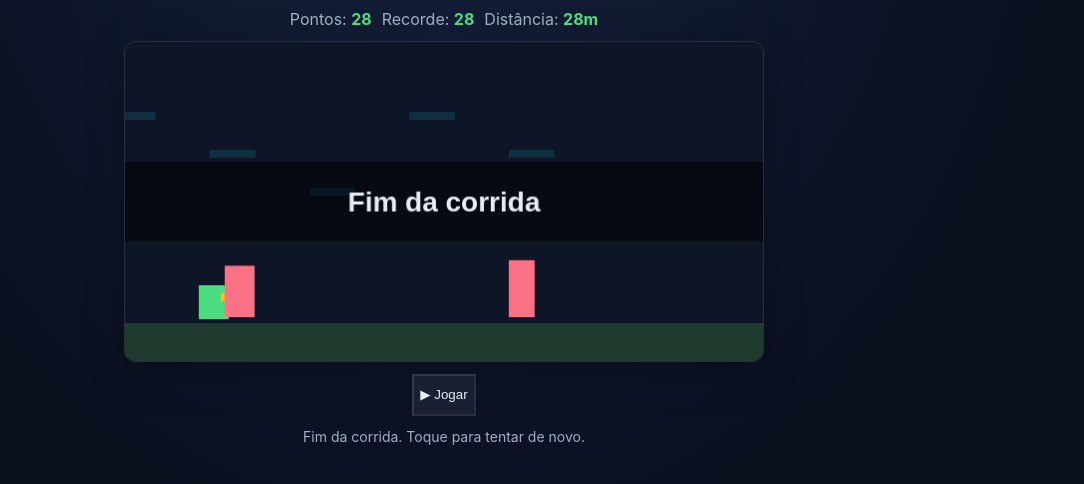
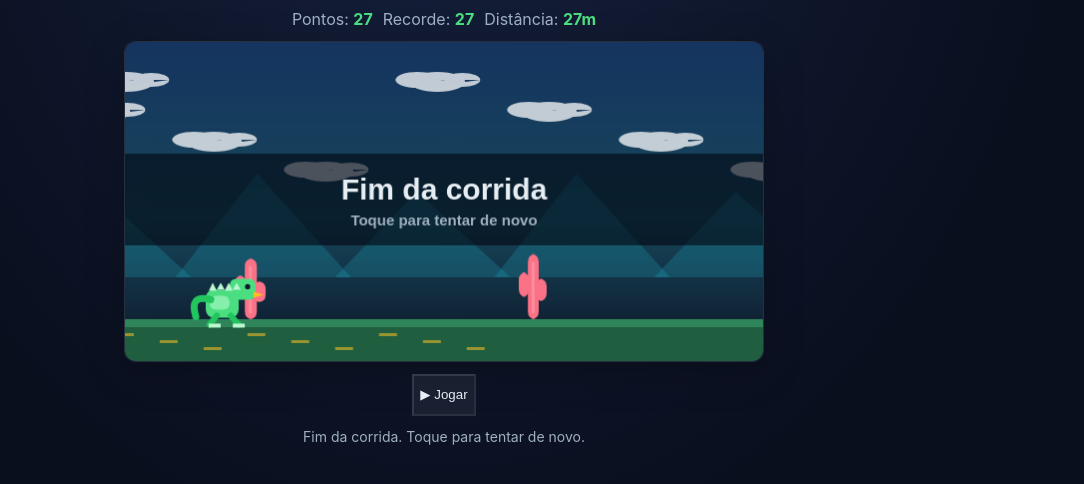
Before and after one commit to eduardoforville-hue/dudugames, a plain HTML site: page dino/index.html in a window 1280 px wide. Shown: the part 216-700 px from the top of the page, without its empty margins (196-1280 px from the left). Drawn offline with Linux system fonts and the light colour scheme.

Commit message:
Remove quiz e melhora Dino Runner

```diff
--- a/quick-games.js
+++ b/quick-games.js
@@ -60,9 +60,10 @@
     clearRoot();
     const cv = canvas(640, 320), ctx = cv.getContext('2d');
     const speeds = { easy: 4, normal: 5, hard: 6.2 };
+    const groundY = 278;
     let dino, obstacles, frame, score, running, raf;
     function reset() {
-      dino = { x: 74, y: 244, vy: 0, onGround: true };
+      dino = { x: 74, y: 232, w: 50, h: 46, vy: 0, onGround: true };
       obstacles = [];
       frame = 0; score = 0; running = true;
       setScore(0); setAux('0m'); setMsg('Espaço, toque ou ↑ para pular.');
@@ -78,30 +79,145 @@
         frame++;
         const speed = speeds[difficulty()] || speeds.normal;
         dino.vy += .48; dino.y += dino.vy;
-        if (dino.y >= 244) { dino.y = 244; dino.vy = 0; dino.onGround = true; }
-        if (frame % Math.round(82 - speed * 5) === 0) obstacles.push({ x: 660, w: rand(20, 38), h: rand(28, 58) });
+        if (dino.y >= groundY - dino.h) { dino.y = groundY - dino.h; dino.vy = 0; dino.onGround = true; }
+        if (frame % Math.round(82 - speed * 5) === 0) {
+          const kind = Math.random() > .38 ? 'cactus' : 'rock';
+          obstacles.push({ x: 660, w: kind === 'cactus' ? rand(24, 38) : rand(34, 52), h: kind === 'cactus' ? rand(42, 66) : rand(24, 36), kind });
+        }
         obstacles.forEach(o => o.x -= speed);
         obstacles = obstacles.filter(o => o.x > -60);
         score = Math.floor(frame / 6);
         setScore(score); setAux(score + 'm');
         if (score >= 100) dg.unlock('dino-100');
         for (const o of obstacles) {
-          if (dino.x + 28 > o.x && dino.x < o.x + o.w && dino.y + 34 > 276 - o.h) {
+          if (dino.x + 42 > o.x + 5 && dino.x + 7 < o.x + o.w - 3 && dino.y + 42 > groundY - o.h + 5) {
             running = false; saveScore(score); dg.sound('fail'); setMsg('Fim da corrida. Toque para tentar de novo.');
           }
         }
       }
       draw(); raf = requestAnimationFrame(step);
     }
+    function roundedRect(x, y, w, h, r) {
+      ctx.beginPath();
+      ctx.moveTo(x + r, y);
+      ctx.lineTo(x + w - r, y);
+      ctx.quadraticCurveTo(x + w, y, x + w, y + r);
+      ctx.lineTo(x + w, y + h - r);
+      ctx.quadraticCurveTo(x + w, y + h, x + w - r, y + h);
+      ctx.lineTo(x + r, y + h);
+      ctx.quadraticCurveTo(x, y + h, x, y + h - r);
+      ctx.lineTo(x, y + r);
+      ctx.quadraticCurveTo(x, y, x + r, y);
+      ctx.closePath();
+    }
     function draw() {
-      ctx.fillStyle = '#0d1526'; ctx.fillRect(0,0,640,320);
-      ctx.fillStyle = 'rgba(34,211,238,.14)';
-      for (let i = 0; i < 8; i++) ctx.fillRect((i * 100 - frame * 1.4) % 760 - 80, 70 + i % 3 * 38, 46, 8);
-      ctx.fillStyle = '#1f3b2d'; ctx.fillRect(0, 282, 640, 38);
-      ctx.fillStyle = '#4ade80'; ctx.fillRect(dino.x, dino.y, 30, 34);
-      ctx.fillStyle = '#fbbf24'; ctx.fillRect(dino.x + 22, dino.y + 8, 18, 8);
-      ctx.fillStyle = '#fb7185'; obstacles.forEach(o => ctx.fillRect(o.x, 276 - o.h, o.w, o.h));
-      if (!running) { ctx.fillStyle = 'rgba(0,0,0,.5)'; ctx.fillRect(0,120,640,80); ctx.fillStyle = '#e6edf3'; ctx.font = '700 28px sans-serif'; ctx.textAlign = 'center'; ctx.fillText('Fim da corrida', 320, 170); }
+      const sky = ctx.createLinearGradient(0, 0, 0, 320);
+      sky.addColorStop(0, '#15345f');
+      sky.addColorStop(.55, '#17475b');
+      sky.addColorStop(1, '#0d1526');
+      ctx.fillStyle = sky; ctx.fillRect(0, 0, 640, 320);
+
+      ctx.fillStyle = 'rgba(255,255,255,.74)';
+      for (let i = 0; i < 9; i++) {
+        const x = (i * 112 - frame * .45) % 760 - 80;
+        const y = 38 + (i % 4) * 30;
+        ctx.beginPath();
+        ctx.ellipse(x, y, 22, 8, 0, 0, Math.PI * 2);
+        ctx.ellipse(x + 20, y + 2, 28, 10, 0, 0, Math.PI * 2);
+        ctx.ellipse(x + 45, y, 18, 7, 0, 0, Math.PI * 2);
+        ctx.fill();
+      }
+
+      ctx.fillStyle = 'rgba(34,211,238,.18)';
+      for (let i = 0; i < 6; i++) {
+        const x = (i * 160 - frame * .9) % 820 - 120;
+        ctx.beginPath();
+        ctx.moveTo(x, 236);
+        ctx.lineTo(x + 82, 132 + (i % 2) * 18);
+        ctx.lineTo(x + 176, 236);
+        ctx.closePath();
+        ctx.fill();
+      }
+
+      ctx.fillStyle = '#1f5f40'; ctx.fillRect(0, groundY, 640, 42);
+      ctx.fillStyle = '#2f855a'; ctx.fillRect(0, groundY, 640, 8);
+      ctx.fillStyle = 'rgba(251,191,36,.55)';
+      for (let i = 0; i < 18; i++) {
+        const x = (i * 44 - frame * 2.2) % 720 - 40;
+        ctx.fillRect(x, groundY + 14 + (i % 3) * 7, 18, 3);
+      }
+
+      obstacles.forEach(o => drawObstacle(o));
+      drawDino();
+
+      if (!running) {
+        ctx.fillStyle = 'rgba(3,7,18,.62)';
+        ctx.fillRect(0, 112, 640, 92);
+        ctx.fillStyle = '#e6edf3';
+        ctx.font = '800 30px sans-serif';
+        ctx.textAlign = 'center';
+        ctx.fillText('Fim da corrida', 320, 158);
+        ctx.font = '600 15px sans-serif';
+        ctx.fillStyle = '#9fb0c3';
+        ctx.fillText('Toque para tentar de novo', 320, 184);
+      }
+    }
+    function drawDino() {
+      const x = dino.x, y = dino.y;
+      const bob = dino.onGround ? Math.sin(frame / 5) * 1.5 : 0;
+      ctx.save();
+      ctx.translate(0, bob);
+      ctx.fillStyle = '#4ade80';
+      roundedRect(x + 7, y + 15, 33, 28, 9); ctx.fill();
+      roundedRect(x + 31, y + 4, 26, 21, 7); ctx.fill();
+      ctx.fillStyle = '#86efac';
+      roundedRect(x + 11, y + 21, 20, 14, 7); ctx.fill();
+      ctx.fillStyle = '#bbf7d0';
+      for (let i = 0; i < 4; i++) {
+        ctx.beginPath();
+        ctx.moveTo(x + 10 + i * 8, y + 16 - i % 2);
+        ctx.lineTo(x + 14 + i * 8, y + 8);
+        ctx.lineTo(x + 18 + i * 8, y + 16 - i % 2);
+        ctx.fill();
+      }
+      ctx.fillStyle = '#0f172a';
+      ctx.beginPath(); ctx.arc(x + 49, y + 12, 2.6, 0, Math.PI * 2); ctx.fill();
+      ctx.fillStyle = '#fbbf24';
+      ctx.beginPath();
+      ctx.moveTo(x + 55, y + 17);
+      ctx.lineTo(x + 65, y + 20);
+      ctx.lineTo(x + 55, y + 23);
+      ctx.closePath();
+      ctx.fill();
+      ctx.strokeStyle = '#22c55e';
+      ctx.lineWidth = 7;
+      ctx.lineCap = 'round';
+      ctx.beginPath(); ctx.moveTo(x + 12, y + 25); ctx.quadraticCurveTo(x - 10, y + 19, x - 3, y + 42); ctx.stroke();
+      ctx.strokeStyle = '#22c55e';
+      ctx.lineWidth = 6;
+      const stride = dino.onGround ? Math.sin(frame / 4) * 5 : -2;
+      ctx.beginPath(); ctx.moveTo(x + 18, y + 41); ctx.lineTo(x + 14 + stride, y + 50); ctx.stroke();
+      ctx.beginPath(); ctx.moveTo(x + 32, y + 41); ctx.lineTo(x + 37 - stride, y + 50); ctx.stroke();
+      ctx.fillStyle = '#bbf7d0';
+      ctx.fillRect(x + 13 + stride, y + 49, 12, 4);
+      ctx.fillRect(x + 31 - stride, y + 49, 12, 4);
+      ctx.restore();
+    }
+    function drawObstacle(o) {
+      const base = groundY;
+      if (o.kind === 'rock') {
+        ctx.fillStyle = '#a78bfa';
+        roundedRect(o.x, base - o.h, o.w, o.h, 8); ctx.fill();
+        ctx.fillStyle = 'rgba(255,255,255,.22)';
+        roundedRect(o.x + 7, base - o.h + 7, o.w * .45, 6, 3); ctx.fill();
+        return;
+      }
+      ctx.fillStyle = '#fb7185';
+      roundedRect(o.x + o.w * .32, base - o.h, o.w * .38, o.h, 8); ctx.fill();
+      roundedRect(o.x, base - o.h * .72, o.w * .36, o.h * .38, 8); ctx.fill();
+      roundedRect(o.x + o.w * .58, base - o.h * .62, o.w * .4, o.h * .34, 8); ctx.fill();
+      ctx.fillStyle = 'rgba(255,255,255,.2)';
+      ctx.fillRect(o.x + o.w * .45, base - o.h + 8, 3, o.h - 14);
     }
     root.addEventListener('pointerdown', jump);
     document.addEventListener('keydown', onKey);
@@ -220,40 +336,6 @@
     startBtn.onclick = start;
     setMsg(isWhack ? 'Acerte o alvo antes que ele mude de lugar.' : 'Estoure o máximo de bolhas em 30 segundos.');
     start();
-  }
-
-  function runQuiz() {
-    clearRoot();
-    const data = [
-      ['Qual jogo tem blocos caindo?', ['Tetris','Pong','Forca'], 0],
-      ['Quanto vale 2 + 2?', ['3','4','22'], 1],
-      ['Qual peça anda em L no xadrez?', ['Bispo','Cavalo','Torre'], 1],
-      ['Qual planeta é vermelho?', ['Marte','Vênus','Netuno'], 0],
-      ['HTML é usado para...', ['música','páginas web','desenhar no papel'], 1],
-      ['No Campo Minado, bandeira marca...', ['bomba','ponto','tempo'], 0]
-    ];
-    let q = 0, score = 0, deck = shuffle([...data]);
-    const box = document.createElement('div'); box.className = 'quiz-box dg-panel'; root.appendChild(box);
-    function render() {
-      if (q >= deck.length) {
-        box.innerHTML = `<h2>Fim!</h2><p>${score}/${deck.length} corretas.</p>`;
-        saveScore(score); if (score === deck.length) dg.unlock('quiz-perfect'); return;
-      }
-      const [question, answers] = deck[q];
-      box.innerHTML = `<h2>${question}</h2>`;
-      answers.forEach((answer, i) => {
-        const b = button(answer); b.onclick = () => choose(i); box.appendChild(b);
-      });
-      setScore(score); setAux((q + 1) + '/' + deck.length);
-    }
-    function choose(i) {
-      dg.markPlayed(game);
-      if (i === deck[q][2]) { score++; dg.sound('score'); } else dg.sound('fail');
-      q++; render();
-    }
-    startBtn.onclick = () => { q = 0; score = 0; deck = shuffle([...data]); render(); };
-    setMsg('Responda rápido e tente acertar tudo.');
-    render();
   }
 
   function runGenius() {
@@ -1008,7 +1090,6 @@
     labirinto: runLabirinto,
     bolha: () => runPopGame('bolha'),
     whack: () => runPopGame('whack'),
-    quiz: runQuiz,
     genius2: runGenius,
     'memoria-temas': runMemoryThemes,
     pacman: runPacman,
@@ -1018,7 +1099,7 @@
     spider: () => runSolitaire('spider')
   };
 
-  dg.installControls({ difficulty: !['xadrez','freecell','quiz','memoria-temas'].includes(game), onDifficultyChange: () => runners[game]() });
+  dg.installControls({ difficulty: !['xadrez','freecell','memoria-temas'].includes(game), onDifficultyChange: () => runners[game]() });
   window.addEventListener('dudu-reset', () => { best = 0; bestEl.textContent = '-'; });
   runners[game]();
 })();
--- a/shared.css
+++ b/shared.css
@@ -333,23 +333,6 @@ select.dg-control {
   aspect-ratio: 1;
 }
 
-.quiz-box {
-  display: grid;
-  gap: 10px;
-  max-width: 520px;
-  margin: 0 auto;
-}
-
-.quiz-box h2 {
-  margin: 0 0 6px;
-  font-size: clamp(20px, 6vw, 26px);
-}
-
-.quiz-box .btn {
-  min-height: 44px;
-  padding: 10px 12px;
-}
-
 .genius-grid {
   display: grid;
   grid-template-columns: repeat(2, minmax(120px, 1fr));
--- a/shared.js
+++ b/shared.js
@@ -26,7 +26,6 @@
     labirinto: { label: 'Labirinto', key: 'dudu-labirinto-recorde', unit: 'fases', better: 'higher' },
     bolha: { label: 'Bolha Pop', key: 'dudu-bolha-recorde', unit: 'pts', better: 'higher' },
     whack: { label: 'Whack-a-Mole', key: 'dudu-whack-recorde', unit: 'pts', better: 'higher' },
-    quiz: { label: 'Quiz Relâmpago', key: 'dudu-quiz-recorde', unit: 'acertos', better: 'higher' },
     genius2: { label: 'Genius 2.0', key: 'dudu-genius2-recorde', unit: 'fase', better: 'higher' },
     'memoria-temas': { label: 'Memória Temas', key: 'dudu-memoria-temas-recorde', unit: 'jogadas', better: 'lower' },
     pacman: { label: 'Pac-Man', key: 'dudu-pacman-recorde', unit: 'pts', better: 'higher' },
@@ -59,7 +58,6 @@
     { id: 'labirinto-5', title: 'Sem se perder', desc: 'Venceu 5 fases do Labirinto.' },
     { id: 'bolha-30', title: 'Estoura tudo', desc: 'Fez 30 pontos no Bolha Pop.' },
     { id: 'whack-30', title: 'Mira rápida', desc: 'Fez 30 pontos no Whack-a-Mole.' },
-    { id: 'quiz-perfect', title: 'Resposta na ponta', desc: 'Gabaritou o Quiz Relâmpago.' },
     { id: 'genius-8', title: 'Memória elétrica', desc: 'Chegou à fase 8 no Genius 2.0.' },
     { id: 'memoria-temas-win', title: 'Tema dominado', desc: 'Venceu a Memória com Temas.' },
     { id: 'pacman-clear', title: 'Labirinto limpo', desc: 'Comeu todos os pontos no Pac-Man.' },
--- a/sw.js
+++ b/sw.js
@@ -1,4 +1,4 @@
-const CACHE_NAME = 'dudugames-v15';
+const CACHE_NAME = 'dudugames-v16';
 const ASSETS = [
   './',
   './index.html',
@@ -45,8 +45,6 @@ const ASSETS = [
   './bolha/index.html',
   './whack/',
   './whack/index.html',
-  './quiz/',
-  './quiz/index.html',
   './genius2/',
   './genius2/index.html',
   './memoria-temas/',
```
Also changed, not shown: index.html (+0 -5 lines), quiz/index.html (deleted, +0 -1 lines), 1 other file.
